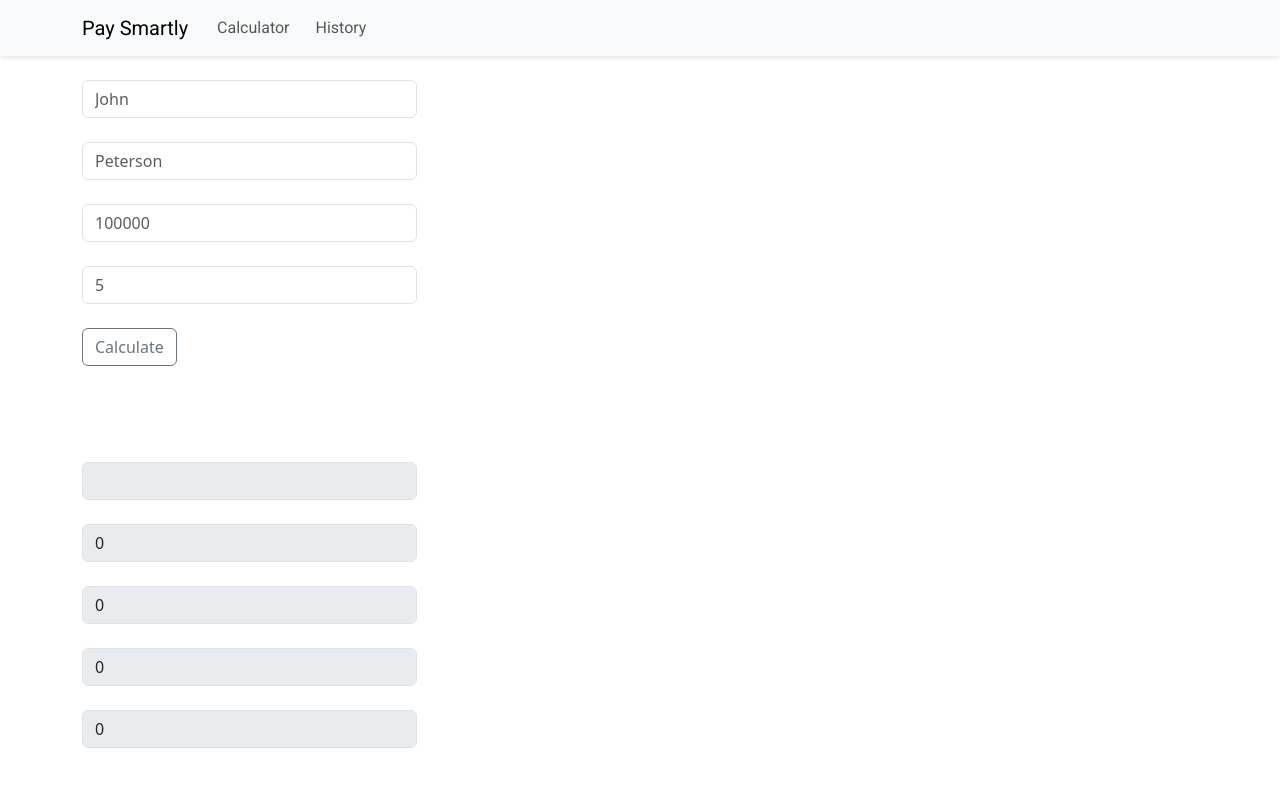
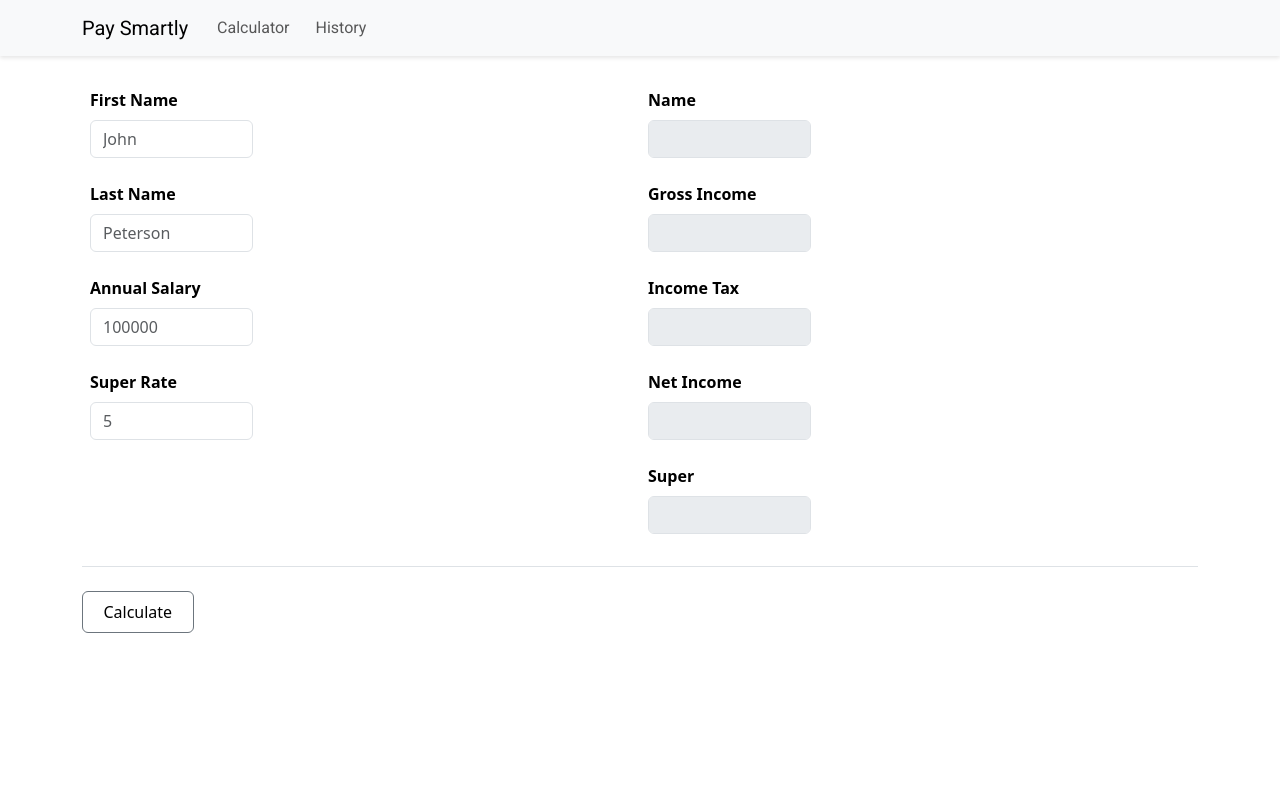
Before and after one commit to agalend/PaySmartly.PaySlipUserUI, a React (Create React App) app: page /calculator in a window 1280 px wide. Shown: the top 786 px of the page. Built offline with nearby package versions, Linux system fonts and the light colour scheme.

Commit message:
better calculation form

```diff
--- a/src/pages/calculation.tsx
+++ b/src/pages/calculation.tsx
@@ -1,6 +1,7 @@
 import Stack from 'react-bootstrap/Stack';
 import Form from 'react-bootstrap/Form';
 import Button from 'react-bootstrap/Button';
+import Table from 'react-bootstrap/Table';
 import { useEffect, useState } from 'react';
 import api from "../api/client";
 import { Response } from "../api/response";
@@ -22,51 +23,68 @@ const Calculation = () => {
     }, [isLoading]);
 
     return (
+        <Table>
+            <tbody>
+                <tr>
+                    <th>
                         <Stack gap={10}>
-            <div>
+                            <Form.Label>First Name</Form.Label>
                             <Form.Control type="text" placeholder="John" style={{ width: "30%" }} onChange={(e) => {
                                 request.employeeFirstName = e.target.value;
                                 setRequest(request);
                             }} />
                             <br />
+                            <Form.Label>Last Name</Form.Label>
                             <Form.Control type="text" placeholder="Peterson" style={{ width: "30%" }} onChange={(e) => {
                                 request.employeeLastName = e.target.value;
                                 setRequest(request);
                             }} />
                             <br />
+                            <Form.Label>Annual Salary</Form.Label>
                             <Form.Control type="number" placeholder="100000" style={{ width: "30%" }} onChange={(e) => {
                                 request.annualSalary = e.target.value as any;
                                 setRequest(request);
                             }} />
                             <br />
+                            <Form.Label>Super Rate</Form.Label>
                             <Form.Control type="number" placeholder="5" style={{ width: "30%" }} onChange={(e) => {
                                 request.superRate = e.target.value as any;
                                 setRequest(request);
                             }} />
+                        </Stack>
+                    </th>
+                    <th>
+                        <Stack>
+                            <Form.Label>Name</Form.Label>
+                            <Form.Control type="text" value={`${response?.employee?.firstName ?? ""} ${response?.employee?.lastName ?? ""}`} style={{ width: "30%" }} readOnly disabled />
                             <br />
+                            <Form.Label>Gross Income</Form.Label>
+                            <Form.Control type="number" value={response?.grossIncome ?? ""} style={{ width: "30%" }} readOnly disabled />
+                            <br />
+                            <Form.Label>Income Tax</Form.Label>
+                            <Form.Control type="number" value={response?.incomeTax ?? ""} style={{ width: "30%" }} readOnly disabled />
+                            <br />
+                            <Form.Label>Net Income</Form.Label>
+                            <Form.Control type="number" value={response?.netIncome ?? ""} style={{ width: "30%" }} readOnly disabled />
+                            <br />
+                            <Form.Label>Super</Form.Label>
+                            <Form.Control type="number" value={response?.super ?? ""} style={{ width: "30%" }} readOnly disabled />
+                            <br />
+                        </Stack>
+                    </th>
+                </tr>
+                <tr>
+                    <br/>
                     <Button
                         variant="outline-secondary"
+                        style={{ width: "20%" }}
                         disabled={isLoading}
                         onClick={!isLoading ? () => setLoading(true) : undefined}>
                         {isLoading ? 'Calculating…' : 'Calculate'}
                     </Button>{' '}
-            </div>
-            <br />
-            <br />
-            <br />
-            <br />
-            <div>
-                <Form.Control type="text" value={`${response?.employee?.firstName ?? ""} ${response?.employee?.lastName ?? ""}`} style={{ width: "30%" }} readOnly disabled />
-                <br />
-                <Form.Control type="number" value={response?.grossIncome ?? 0} style={{ width: "30%" }} readOnly disabled />
-                <br />
-                <Form.Control type="number" value={response?.incomeTax ?? 0} style={{ width: "30%" }} readOnly disabled />
-                <br />
-                <Form.Control type="number" value={response?.netIncome ?? 0} style={{ width: "30%" }} readOnly disabled />
-                <br />
-                <Form.Control type="number" value={response?.super ?? 0} style={{ width: "30%" }} readOnly disabled />
-            </div>
-        </Stack>
+                </tr>
+            </tbody>
+        </Table>
     );
 };
 
```
Lines whose indentation alone changed are shown as unchanged.
